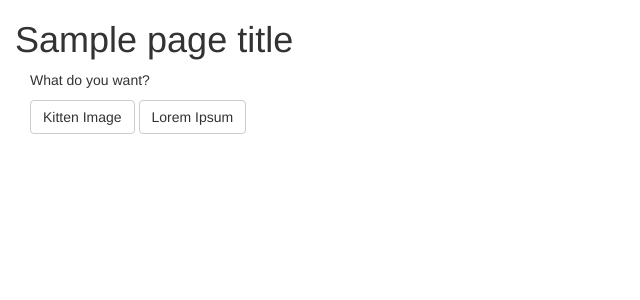
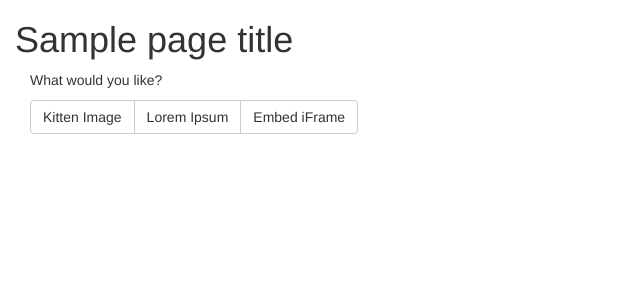
Before and after one commit to kajigga/instcon2016-ltisession, a Python web app: template templates/baconIpsumChoose.html in a window 1280 px wide. Shown: the part 56-356 px from the top of the page, without its empty margins (0-640 px from the left). Run offline with Jinja, Linux system fonts and the light colour scheme; the template is opened without the code that fills it: most values are stand-ins (such as "Sample title", 1, 10 or a date in 2020); some libraries are stand-ins or nearby versions.

Commit message:
improve choose form

```diff
--- /dev/null
+++ b/static/lorem_ipsum.js
@@ -0,0 +1,37 @@
+$(document).ready(function(){
+    $('button').click(function(){
+      $('#wanted_submit_btn').show();
+    });
+
+    $('#kitten_btn').click(function(){
+      $('#wanted_type').val('img');
+      $('#kitten_fields').show();
+      $('#lorem_fields, #iframe_fields').hide();
+    });
+    $('#kitten_fields').change(function(){
+      // height/width
+      var img_src = 'https://placekitten.com/g/'+ $('#height').val() +'/'+ $('#width').val() ;
+      $('#kitten_preview')
+        .attr('height', $('#height').val() + 'px')
+        .attr('width', $('#width').val() + 'px')
+        .attr('src', img_src)
+    });
+    $('#lorem_btn').click(function(){
+      $('#wanted_type').val('oembed');
+      $('#lorem_fields').show();
+      $('#kitten_fields, #iframe_fields').hide();
+    });
+    $('#embed_iframe_btn').click(function(){
+      $('#wanted_type').val('iframe');
+      $('#iframe_fields').show();
+      $('#lorem_fields, #kitten_fields').hide();
+    });
+    $('#iframe_fields').change(function(){
+      var height = $('#iframe_height').val() == '' ?  $('#iframe_preview').attr('height') : $('#iframe_height').val();
+      var width = $('#iframe_width').val() == '' ?  $('#iframe_preview').attr('width') : $('#iframe_width').val();
+      $('#iframe_preview')
+        .attr('src', $('#iframe_url').val())
+        .attr('height', height + 'px')
+        .attr('width', width + 'px');
+    });
+});
--- a/templates/baconIpsumChoose.html
+++ b/templates/baconIpsumChoose.html
@@ -3,26 +3,29 @@
 
 {% block main_content %}
 <div class='col-sm-12'>
-    <p>What do you want?</p>
-    <button class='btn btn-default' type='button' id='kitten_btn'>Kitten Image</button>
-    <button class='btn btn-default' type='button' id='lorem_btn'>Lorem Ipsum</button>
+    <p>What would you like?</p>
+    <div class='btn-group' role='group' aria-label=''>
+      <button class='btn btn-default' type='button' id='kitten_btn'>Kitten Image</button>
+      <button class='btn btn-default' type='button' id='lorem_btn'>Lorem Ipsum</button>
+      <button class='btn btn-default' type='button' id='embed_iframe_btn'>Embed iFrame</button>
+    </div>
     <form class='form-vertical' action='{{ url_for("baconIpsumChoose" ) }}' method='POST'>
       <input type='hidden' name='wanted_type' id='wanted_type' value='img'/>
 
-
       <div id='kitten_fields' style='display:none'>
+        <div class="form-group">
+          <label for="width" class="control-label">Width</label>
+          <div class="">
+            <input type="number" class="form-control" id="width" placeholder="width">
+          </div>
+        </div>
         <div class="form-group">
           <label for="height" class="control-label">Height</label>
           <div class="">
-            <input type="height" class="form-control" id="height" placeholder="height">
+            <input type="number" class="form-control" id="height" placeholder="height">
           </div>
         </div>
-        <div class="form-group">
-          <label for="width" class="control-label">Width</label>
-          <div class="">
-            <input type="width" class="form-control" id="width" placeholder="width">
-          </div>
-        </div>
+        <img id='kitten_preview' src='https://placekitten.com/g/100/100' height='100px' width='100px' alt='kitten image'/>
       </div>
 
       <div id='lorem_fields' style='display:none'>
@@ -47,10 +50,34 @@
           </div>
         </div>
       </div>
+
+      <div id='iframe_fields' style='display:none'>
+        <div class="form-group">
+          <label for="iframe_title" class="control-label">Title</label>
+          <input type="textbox" class="form-control" id="iframe_title"
+          placeholder="optional, iframe title" />
+        </div>
+        <div class="form-group">
+          <label for="iframe_height" class="control-label">Height</label>
+          <input type="number" class="form-control" id="iframe_height"
+          placeholder="height" value="200px"/>
+        </div>
+        <div class="form-group">
+          <label for="iframe_width" class="control-label">Width</label>
+          <input type="number" class="form-control" id="iframe_width"
+          placeholder="width" value="640px"/>
+        </div>
+        <div class="form-group">
+          <label for="iframe_url" class="control-label">URL</label>
+          <input type="textbox" name="iframe_url" id="iframe_url"
+                 class="form-control" placeholder="src for iframe"/>
+        </div>
+
+        <iframe id="iframe_preview" src="" height="200px" width="640px"></iframe>
+      </div>
+
       <button class='btn btn-primary' type='submit'
-        name='submit' value='submit'
-                                id='wanted_submit_btn'
-                                style='display:none'>Get Content</button>
+        name='submit' value='submit' id='wanted_submit_btn' style='display:none'>Get Content</button>
     </form>
 
 </div>
@@ -58,23 +85,5 @@
 {% endblock %}
 
 {% block extra_js %}
-    <!-- <script src='{{ STATIC_URL }}js/jquery.min.js' type='text/javascript'></script> -->
-    <script type='text/javascript'>
-      $(document).ready(function(){
-          $('button').click(function(){
-            $('#wanted_submit_btn').show();
-          });
-
-          $('#kitten_btn').click(function(){
-            $('#wanted_type').val('img');
-            $('#kitten_fields').show();
-            $('#lorem_fields').hide();
-          });
-          $('#lorem_btn').click(function(){
-            $('#wanted_type').val('oembed');
-            $('#lorem_fields').show();
-            $('#kitten_fields').hide();
-          });
-      });
-    </script>
+<script type='text/javascript' src='/static/lorem_ipsum.js'></script>
 {% endblock %}
```
Also changed, not shown: app.py (+6 -1 lines).
